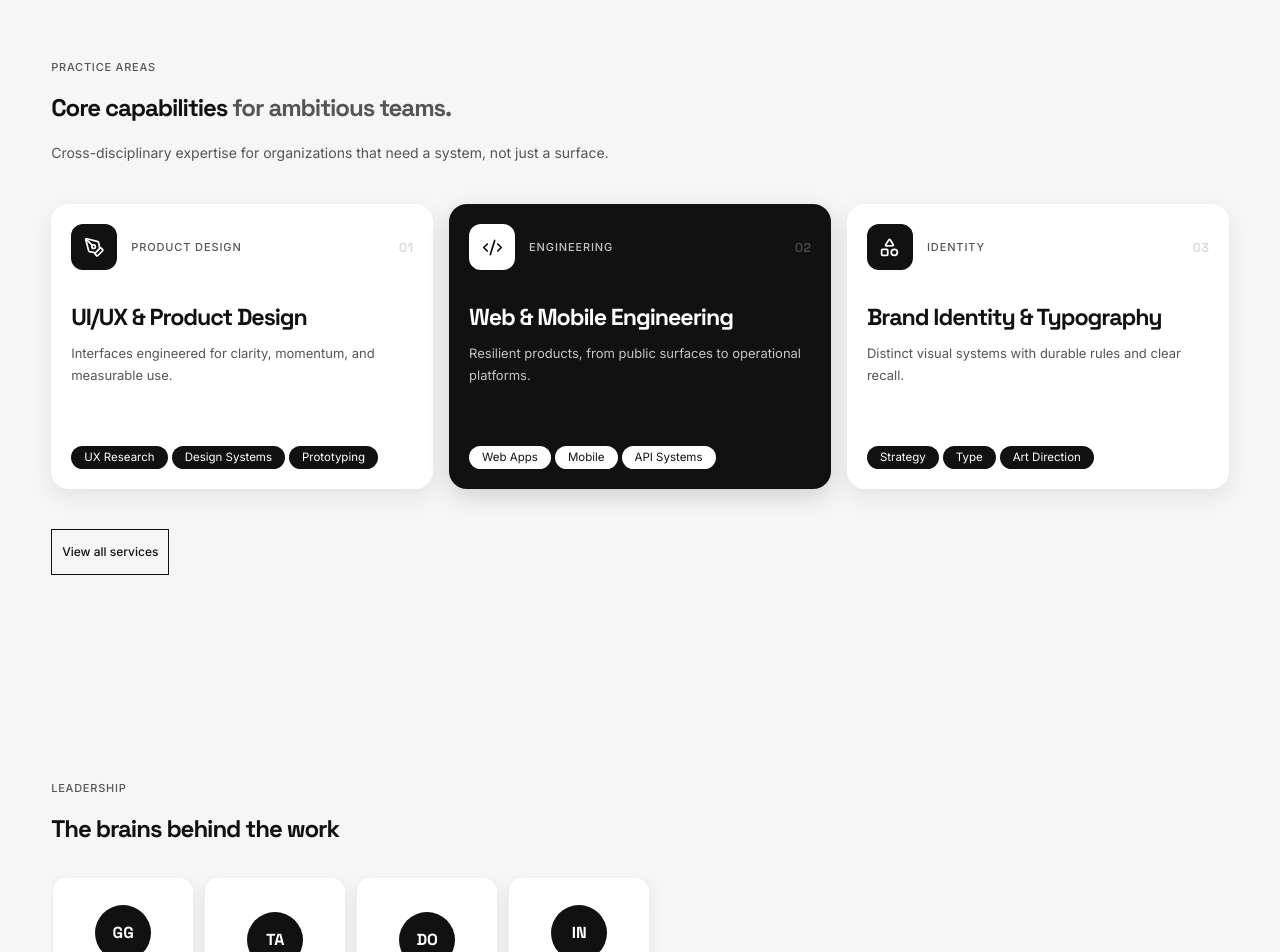
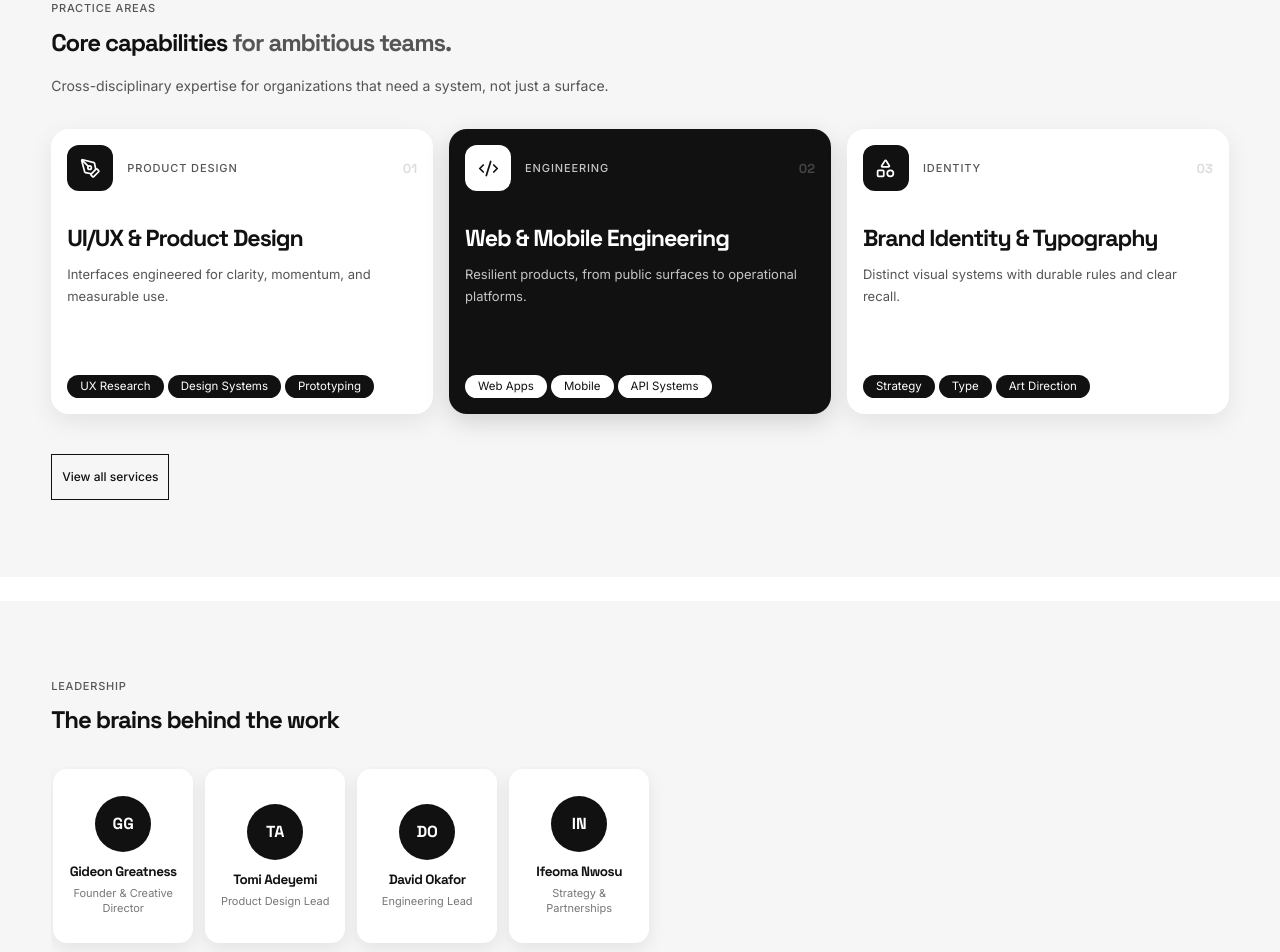
Before and after one commit to Ghreatness-Laboratory/ghreatnesslabss, a React (Vite) app: page / in a window 1280 px wide. Shown: the part 1560-2512 px from the top of the page. Built offline with nearby package versions, Linux system fonts and the light colour scheme.

Commit message:
Add site-wide motion and spacing system

```diff
--- a/src/styles.css
+++ b/src/styles.css
@@ -303,3 +303,40 @@ header{position:relative}
 .leader-preview-card small{margin-top:5px;color:#777;font:400 11px/1.35 Inter,Arial,sans-serif}
 .leadership-preview{padding-bottom:0}.partners-section{overflow:hidden;padding-top:28px}.partner-row{display:flex;gap:12px;overflow-x:auto;margin-top:28px;padding:2px calc(var(--chat-clearance) + 2px) 12px 2px;scroll-snap-type:x proximity;overscroll-behavior-x:contain;-webkit-overflow-scrolling:touch}.partner-logo{display:flex;flex:0 0 130px;height:90px;align-items:center;justify-content:center;border-radius:14px;background:#fff;color:#111;box-shadow:0 4px 14px rgba(0,0,0,.05);font:700 17px/1 'Space Grotesk',Inter,sans-serif;letter-spacing:-.04em;scroll-snap-align:start;text-align:center}
 .chat-widget{position:fixed;z-index:100;display:flex;align-items:flex-end;gap:10px;max-width:calc(100vw - 24px);touch-action:none}.chat-bubble{display:grid;flex:0 0 56px;width:56px;height:56px;place-items:center;border:0;border-radius:50%;background:#111;color:#fff;box-shadow:0 8px 22px rgba(0,0,0,.22);cursor:grab;touch-action:none}.chat-bubble:active{cursor:grabbing}.chat-bubble:focus-visible{outline:2px solid #fff;outline-offset:3px}.chat-bubble svg{width:24px;height:24px}.chat-panel{display:none;width:min(280px,calc(100vw - 92px));padding:16px;border:1px solid #ddd;border-radius:14px;background:#fff;box-shadow:0 10px 28px rgba(0,0,0,.16);touch-action:auto}.chat-panel-open{display:block}.chat-panel>div{display:flex;align-items:center;justify-content:space-between;gap:12px}.chat-panel b{font:700 14px/1.2 'Space Grotesk',Inter,sans-serif}.chat-panel button{display:grid;width:28px;height:28px;place-items:center;border:0;background:transparent;cursor:pointer}.chat-panel button svg{width:16px}.chat-panel p{margin:13px 0;color:#555;font:400 12px/1.6 Inter,Arial,sans-serif}.chat-panel a{display:inline-flex;align-items:center;gap:5px;border-bottom:1px solid #111;padding-bottom:2px;font:500 12px/1.2 Inter,Arial,sans-serif}.chat-panel a svg{width:13px;height:13px}
+
+/* Motion and spacing system */
+:root{--space-1:8px;--space-2:12px;--space-3:16px;--space-4:24px;--space-heading:32px;--motion-fast:240ms;--motion-base:340ms;--ease-out:cubic-bezier(.16,1,.3,1)}
+main > * + *{margin-top:var(--space-4)}
+.section{padding-top:clamp(3rem,6vw,5rem);padding-bottom:clamp(3rem,6vw,5rem)}
+.section-heading{margin-bottom:var(--space-3)}
+.label{margin-bottom:var(--space-2)}
+.section-intro{margin-bottom:0}
+.cap-grid,.venture-grid,.trust-grid,.story-grid,.team-grid,.client-list,.contact-grid,.holding-grid{gap:var(--space-3);margin-top:var(--space-heading)}
+.service-category{margin-top:clamp(3rem,6vw,5rem)}
+.service-list{gap:var(--space-2);margin-top:var(--space-heading)}
+.testimonials-section{margin-top:clamp(3rem,6vw,5rem)}
+.about-preview-cards,.leadership-row,.partner-row{margin-top:var(--space-heading)}
+.about-preview-card,.team-card,.service-item,.holding-grid article,.story-grid article,.contact-grid form,.contact-details{padding:var(--space-3)}
+.cap,.trust-grid blockquote,.venture-body{padding:var(--space-3)}
+.button,.navicons .navicon,.chat-bubble{transition:transform var(--motion-fast) var(--ease-out),background-color var(--motion-fast) ease-out,color var(--motion-fast) ease-out,box-shadow var(--motion-fast) ease-out}
+.button:active,.navicons .navicon:active,.chat-bubble:active{transform:scale(.97)}
+a:not(.button){transition:color var(--motion-fast) ease-out}
+.nav-drawer a,.footer-links a{position:relative}
+.nav-drawer a::after,.footer-links a::after{position:absolute;bottom:5px;left:0;width:100%;height:1px;background:currentColor;content:"";transform:scaleX(0);transform-origin:left;transition:transform var(--motion-fast) var(--ease-out)}
+.nav-drawer a:hover::after,.nav-drawer a:focus-visible::after,.footer-links a:hover::after,.footer-links a:focus-visible::after{transform:scaleX(1)}
+.cap,.venture,.trust-grid blockquote,.story-grid article,.service-item,.holding-grid article,.team-card,.about-preview-card,.leader-preview-card,.partner-logo,.client-list span{transition:transform var(--motion-base) var(--ease-out),box-shadow var(--motion-base) ease-out}
+@media (hover:hover){.cap:hover,.venture:hover,.trust-grid blockquote:hover,.story-grid article:hover,.service-item:hover,.holding-grid article:hover,.team-card:hover,.about-preview-card:hover,.leader-preview-card:hover,.partner-logo:hover,.client-list span:hover{transform:translateY(-4px);box-shadow:0 14px 30px rgba(0,0,0,.14)}}
+.reveal{opacity:0;transform:translateY(20px);transition:opacity 480ms var(--ease-out),transform 480ms var(--ease-out)}
+.reveal.is-visible{opacity:1;transform:translateY(0)}
+.reveal .reveal-stagger{opacity:0;transform:translateY(20px);transition:opacity 420ms var(--ease-out) calc(var(--stagger-index) * 90ms),transform 420ms var(--ease-out) calc(var(--stagger-index) * 90ms)}
+.reveal.is-visible .reveal-stagger{opacity:1;transform:translateY(0)}
+.leadership-row,.partner-row{scroll-behavior:smooth;scroll-snap-type:x mandatory;scroll-padding-inline:var(--space-3)}
+.leader-preview-card,.partner-logo{scroll-snap-align:start}
+.chat-panel{display:block;visibility:hidden;opacity:0;transform:scale(.96) translateX(8px);pointer-events:none;transition:opacity var(--motion-base) var(--ease-out),transform var(--motion-base) var(--ease-out),visibility 0s linear var(--motion-base)}
+.chat-panel.chat-panel-open{visibility:visible;opacity:1;transform:scale(1) translateX(0);pointer-events:auto;transition-delay:0s}
+.chat-bubble{animation:chat-nudge 4s var(--ease-out) 2s infinite}
+.chat-widget:has(.chat-panel-open) .chat-bubble{animation:none}
+@keyframes chat-nudge{0%,88%,100%{transform:translateY(0)}92%{transform:translateY(-4px)}96%{transform:translateY(0)}}
+.legal{padding-bottom:calc(15px + var(--chat-clearance))}
+@media (prefers-reduced-motion:reduce){html{scroll-behavior:auto}.reveal,.reveal .reveal-stagger{opacity:1;transform:none;transition:none}.chat-bubble{animation:none}.button,.navicons .navicon,.chat-bubble,.cap,.venture,.trust-grid blockquote,.story-grid article,.service-item,.holding-grid article,.team-card,.about-preview-card,.leader-preview-card,.partner-logo,.client-list span{transition:none}}
+@media(max-width:639px){.section{padding-top:32px;padding-bottom:32px}.service-category,.testimonials-section{margin-top:40px}.cap-grid,.venture-grid,.trust-grid,.story-grid,.team-grid,.client-list,.contact-grid,.holding-grid{margin-top:28px}.legal{padding-bottom:calc(15px + var(--chat-clearance))}}
```
Also changed, not shown: src/main.tsx (+3 -2 lines).
